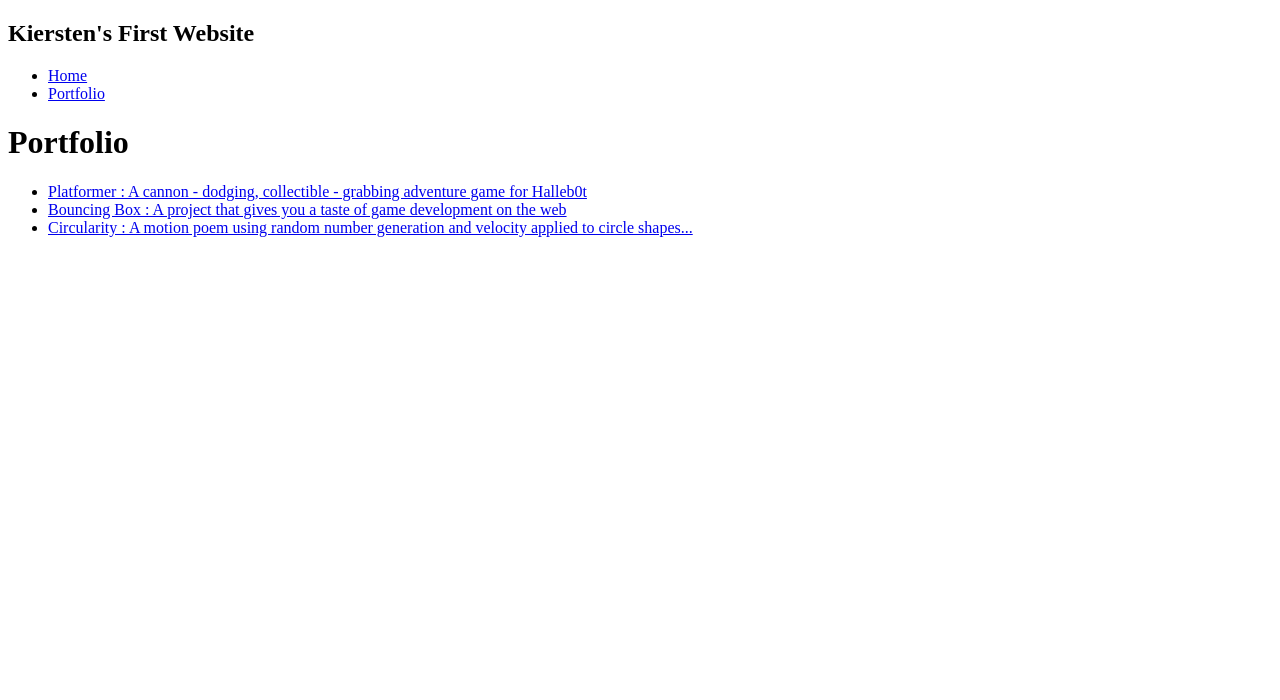
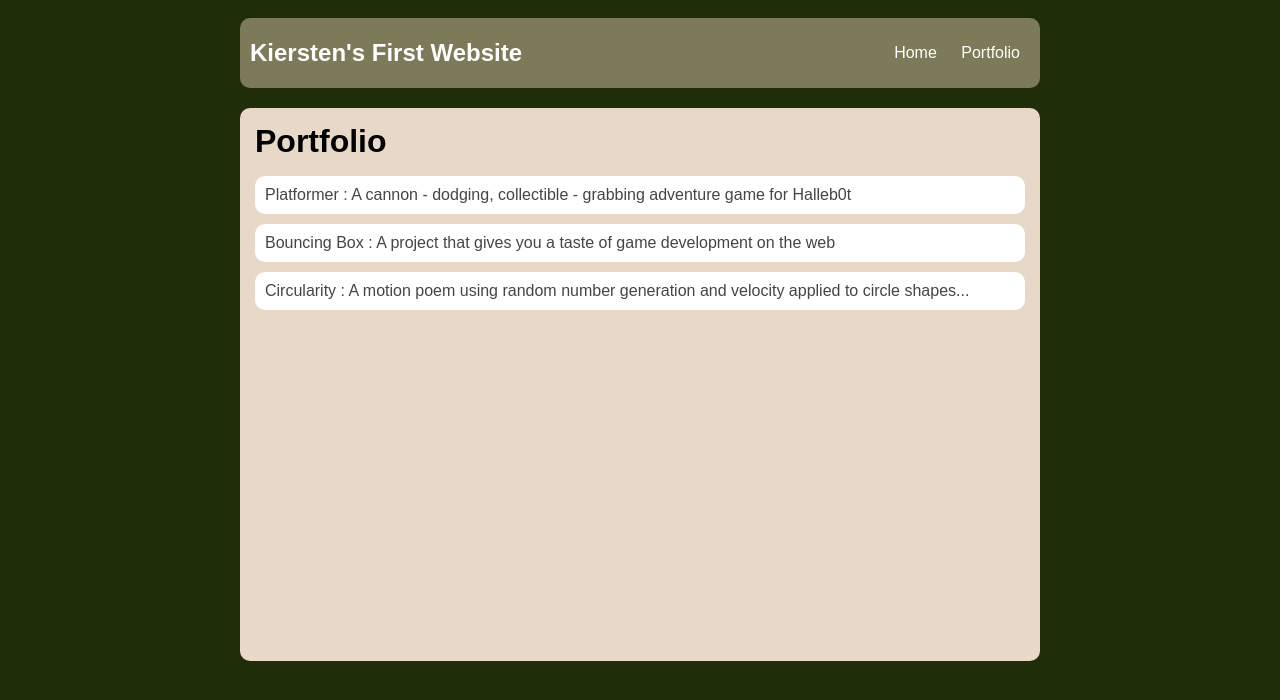
Before and after one commit to Knichelle/knichelle.github.io, a plain HTML site: page portfolio.html in a window 1280 px wide. Drawn offline with Linux system fonts and the light colour scheme.

Commit message:
install projects

```diff
--- a/portfolio.html
+++ b/portfolio.html
@@ -2,6 +2,7 @@
 <html>
     <head>
         <title> Kiersten's First Website</title>
+        <link rel="stylesheet" href="style.css">
     </head>
 
     <body>
--- a/style.css
+++ b/style.css
@@ -66,3 +66,29 @@ h2, h3 {
     text-decoration: dashed underline;
     margin: 0px;
 }
+
+ /* portfolio styles */
+ .content h1 {
+    color: black;
+}
+
+#portfolio {
+    list-style-type: none;
+    padding-left: 0;
+}
+
+#portfolio li {
+    background: #fff;
+    padding: 10px;
+    border-radius: 10px;
+    margin-bottom: 10px;
+}
+
+#portfolio li:hover {
+    background: #eee;
+}
+
+#portfolio a {
+    text-decoration: none;
+    color: #454545;
+}
```
Also changed, not shown: index.html (+3 -2 lines).
